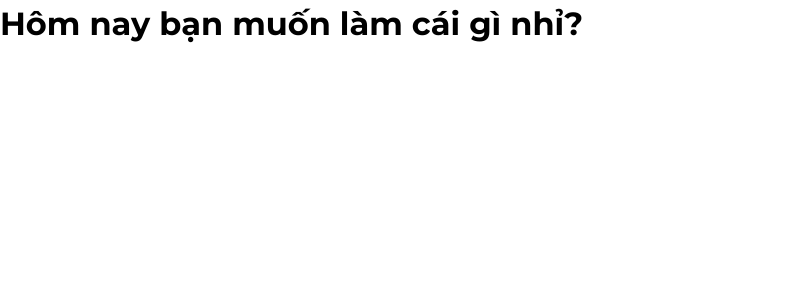
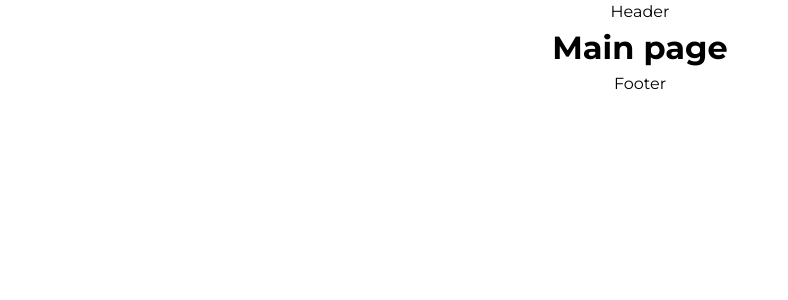
Before and after one commit to duong201/ecommerce, a React (Create React App) app: page / in a window 1280 px wide. Shown: the top 300 px of the page, without its empty margins (0-788 px from the left). Built offline with nearby package versions, Linux system fonts and the light colour scheme.

Commit message:
Base FirtLayout Part 1

```diff
--- a/package.json
+++ b/package.json
@@ -7,9 +7,12 @@
     "@testing-library/jest-dom": "^5.16.5",
     "@testing-library/react": "^13.4.0",
     "@testing-library/user-event": "^14.4.3",
+    "classnames": "^2.3.2",
     "react": "^18.2.0",
     "react-dom": "^18.2.0",
+    "react-icons": "^4.7.1",
     "react-redux": "^8.0.5",
+    "react-router-dom": "^6.8.2",
     "react-scripts": "5.0.1",
     "sass": "^1.58.3",
     "web-vitals": "^2.1.4"
--- a/src/App.js
+++ b/src/App.js
@@ -1,10 +1,29 @@
-import React from 'react'
+import React, { useEffect } from 'react'
+import { BrowserRouter, Routes, Route } from 'react-router-dom'
+import FirstLayout from './components/layouts/firstLayout/FirstLayout'
+import AdminPage from './components/pageAdmin/AdminPage'
+import About from './components/pageMain/about/About'
+import MainPage from './components/pageMain/MainPage'
+import ErrorPages from './pages/ErrorPages'
 
 function App() {
+  useEffect(() => {
+    document.title = 'Tipee'
+  }, [])
+
   return (
-    <div className="App">
-      <h1>Hôm nay bạn muốn làm cái gì nhỉ?</h1>
-    </div>
+    <>
+      <BrowserRouter>
+        <Routes>
+          <Route path="/" element={<FirstLayout />}>
+            <Route index element={<MainPage />} />
+            <Route path="about" element={<About />} />
+            <Route path="*" element={<ErrorPages />} />
+          </Route>
+          <Route path="/admin" element={<AdminPage />}></Route>
+        </Routes>
+      </BrowserRouter>
+    </>
   )
 }
 
--- /dev/null
+++ b/src/components/layouts/Footer.jsx
@@ -0,0 +1,7 @@
+import React from 'react'
+
+const Footer = () => {
+  return <div>Footer</div>
+}
+
+export default Footer
--- /dev/null
+++ b/src/components/layouts/Header.jsx
@@ -0,0 +1,7 @@
+import React from 'react'
+
+const Header = () => {
+  return <div>Header</div>
+}
+
+export default Header
--- /dev/null
+++ b/src/components/layouts/firstLayout/FirstLayout.jsx
@@ -0,0 +1,21 @@
+import React from 'react'
+import { Outlet } from 'react-router-dom'
+import classNames from 'classnames/bind'
+
+import styles from './FirstLayout.module.scss'
+import Footer from '../Footer'
+import Header from '../Header'
+
+const cx = classNames.bind(styles)
+
+const FirstLayout = () => {
+  return (
+    <div className={cx('wrapper')}>
+      <Header />
+      <Outlet />
+      <Footer />
+    </div>
+  )
+}
+
+export default FirstLayout
--- /dev/null
+++ b/src/components/layouts/firstLayout/FirstLayout.module.scss
@@ -0,0 +1,7 @@
+.wrapper {
+  display: flex;
+  flex-direction: column;
+  justify-content: center;
+  align-items: center;
+  width: 100%;
+}
--- /dev/null
+++ b/src/components/pageAdmin/AdminPage.jsx
@@ -0,0 +1,7 @@
+import React from 'react'
+
+const AdminPage = () => {
+  return <div>AdminPage</div>
+}
+
+export default AdminPage
--- /dev/null
+++ b/src/components/pageMain/MainPage.jsx
@@ -0,0 +1,12 @@
+import React from 'react'
+import FirstLayout from '../layouts/firstLayout/FirstLayout'
+
+const MainPage = () => {
+  return (
+    <>
+      <h1>Main page</h1>
+    </>
+  )
+}
+
+export default MainPage
--- /dev/null
+++ b/src/components/pageMain/about/About.jsx
@@ -0,0 +1,7 @@
+import React from 'react'
+
+const About = () => {
+  return <div>About</div>
+}
+
+export default About
--- /dev/null
+++ b/src/pages/ErrorPages.jsx
@@ -0,0 +1,28 @@
+import React from 'react'
+import { useRouteError } from 'react-router-dom'
+
+const ErrorPages = () => {
+  const error = useRouteError()
+  console.error(error)
+
+  return (
+    <div
+      id="error-page"
+      style={{
+        display: 'flex',
+        flexDirection: 'column',
+        justifyContent: 'center',
+        alignItems: 'center',
+        height: '60vh',
+      }}
+    >
+      <h1>Oops!</h1>
+      <p>Sorry, an unexpected error has occurred.</p>
+      <p>
+        <i>{error.statusText || error.message}</i>
+      </p>
+    </div>
+  )
+}
+
+export default ErrorPages
```
Also changed, not shown: src/components/pageMain/product/Product.jsx (added, +7 -0 lines), 1 other file (tests, documents, lock files or other folders).
